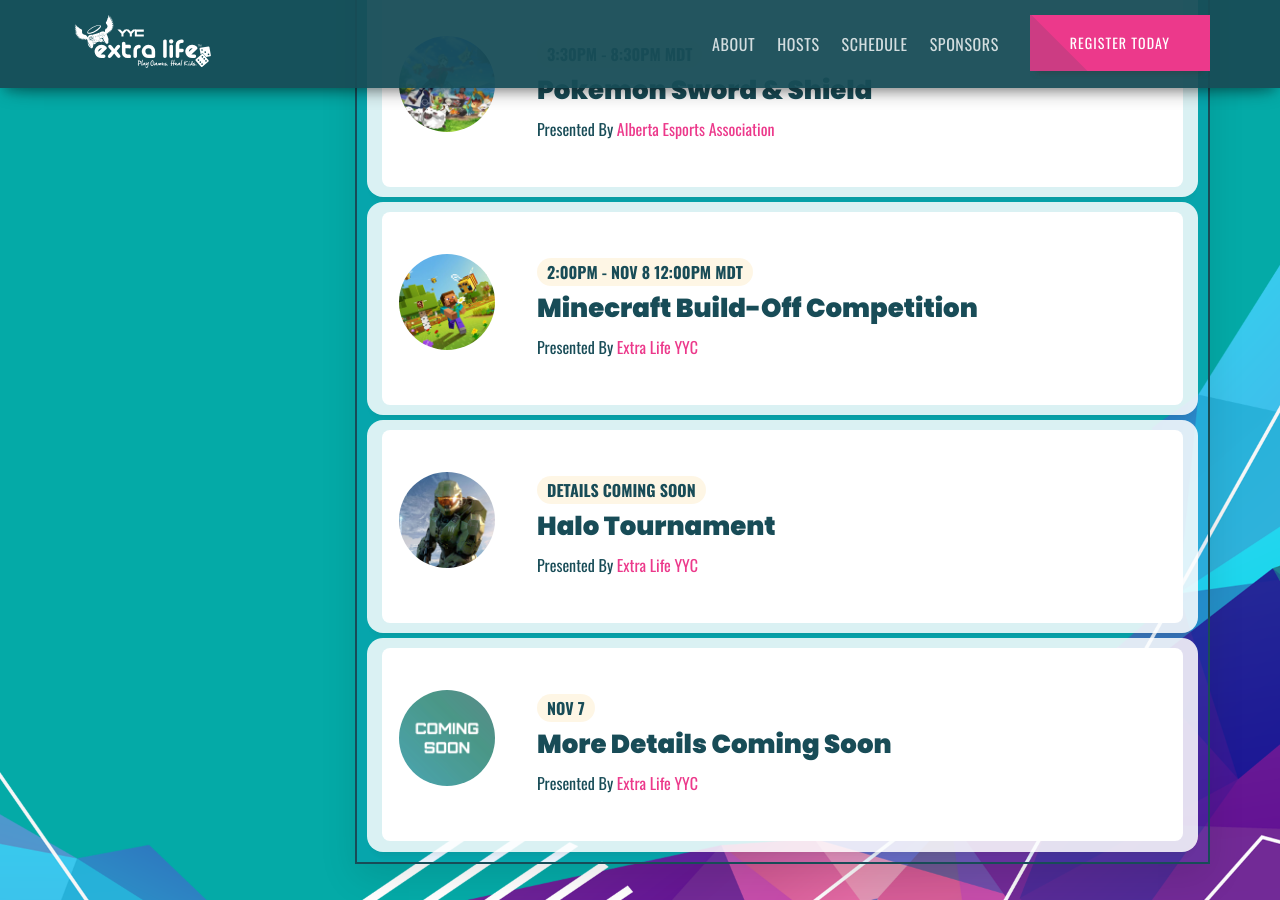
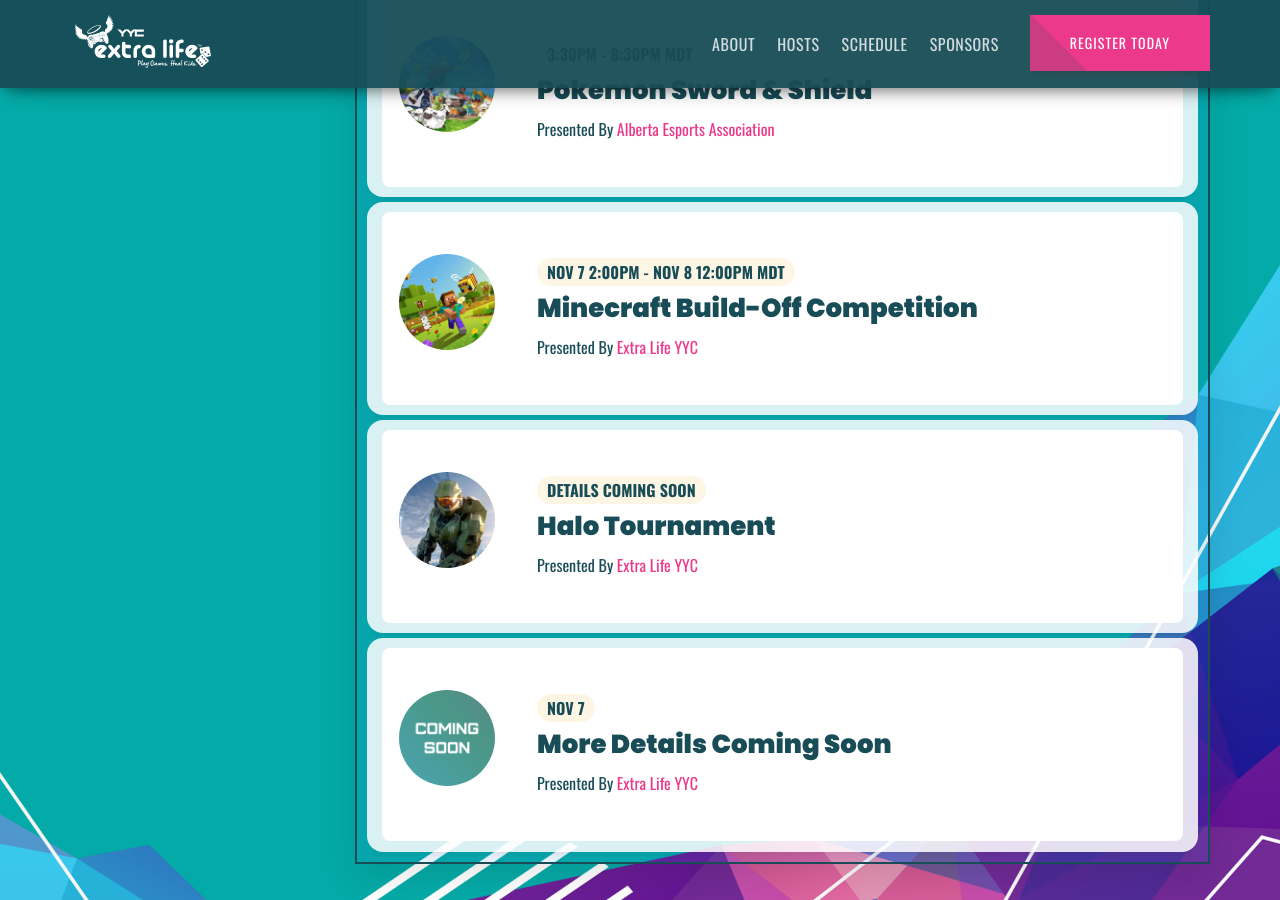
Before and after one commit to ExtraLifeYYC/ExtraLifeYYC.github.io, a Jekyll site: the page built from index.md, in a window 1280 px wide and 900 px high, scrolled down 4186 px. Built offline with Jekyll 4.4.1, drawn with Linux system fonts in a browser that asks for light colours; nearby versions of some CDN libraries.

Commit message:
schedule update

```diff
--- a/_data/schedule.yml
+++ b/_data/schedule.yml
@@ -31,7 +31,7 @@
         description: More details about this event are being formed. Join our discord or signup to our newsletter to be informed of updates.
         location:
       - name: Minecraft Build-Off Competition
-        start: 2:00pm
+        start: Nov 7 2:00pm
         end: Nov 8 12:00pm MDT
         host: Extra Life YYC
         image: /assets/img/event/minecraft.jpg
@@ -67,7 +67,7 @@
         location:
       - name: Minecraft Build-Off Competition
         start: Nov 7 2:00pm
-        end: 12:00pm MDT
+        end: Nov 8 12:00pm MDT
         host: Extra Life YYC
         image: /assets/img/event/minecraft.jpg
         description: More details about this event are being formed. Join our discord or signup to our newsletter to be informed of updates.
```
